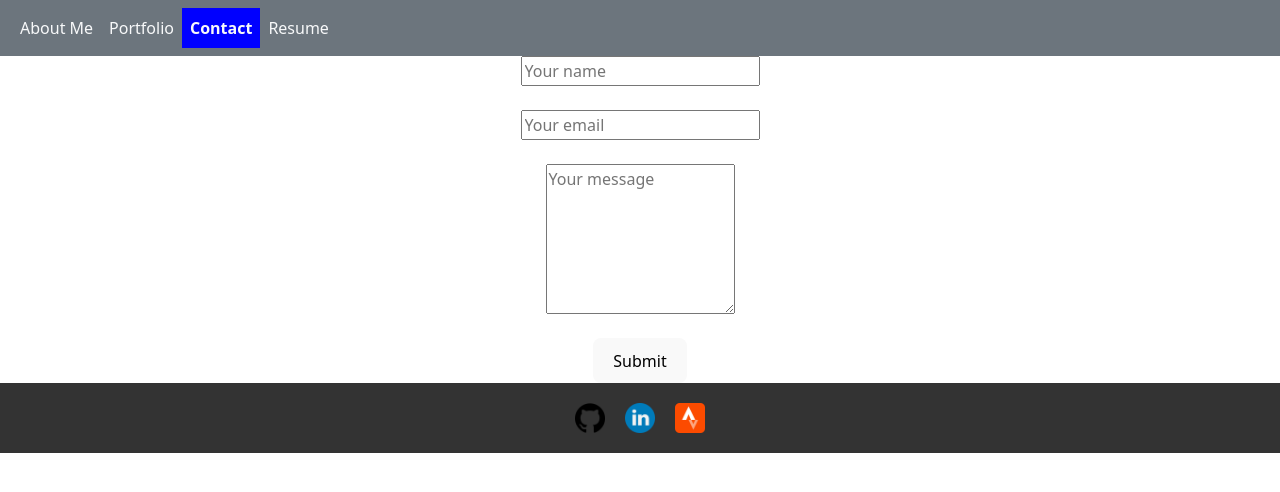
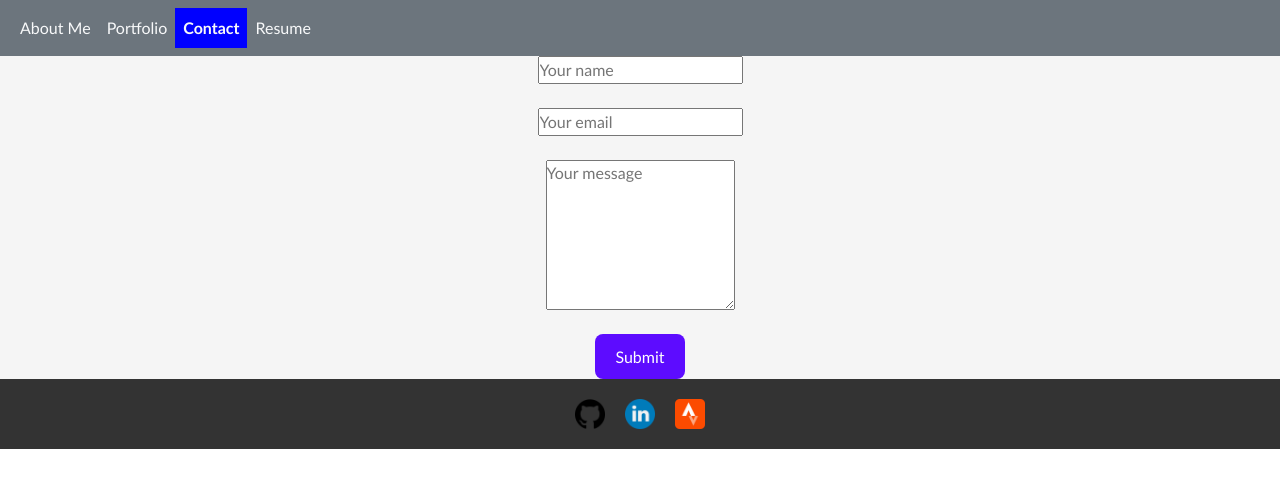
Before and after one commit to wmason1997/WM-React-Portfolio, a React (Vite) app: page /contact in a window 1280 px wide. Shown: the top 492 px of the page. Built offline with nearby package versions, Linux system fonts and the light colour scheme.

Commit message:
I added App.css styling to App.jsx.

```diff
--- a/src/App.css
+++ b/src/App.css
@@ -25,7 +25,7 @@
 
   h1 {
     margin: 32px 0;
-    color: #fff;
+    color: blue;
     font-size: 24px;
   }
 
--- a/src/App.jsx
+++ b/src/App.jsx
@@ -1,3 +1,5 @@
+import './App.css';
+
 // Bringing in the required import from 'react-router-dom'
 import { Outlet } from 'react-router-dom';
 import Header from './components/Header';
--- a/src/pages/ContactPage.jsx
+++ b/src/pages/ContactPage.jsx
@@ -125,7 +125,7 @@ const ContactPage = () => {
           required
         ></textarea>
         <br></br>
-        <button className="contact-inquiry-button">Submit</button>
+        <button className="contact-inquiry-button" style={{background: "#5d0cff", color: "#fff"}}>Submit</button>
         <p>{nameErrorMessage}</p>
 
         <p>{emailErrorMessage}</p>
```
